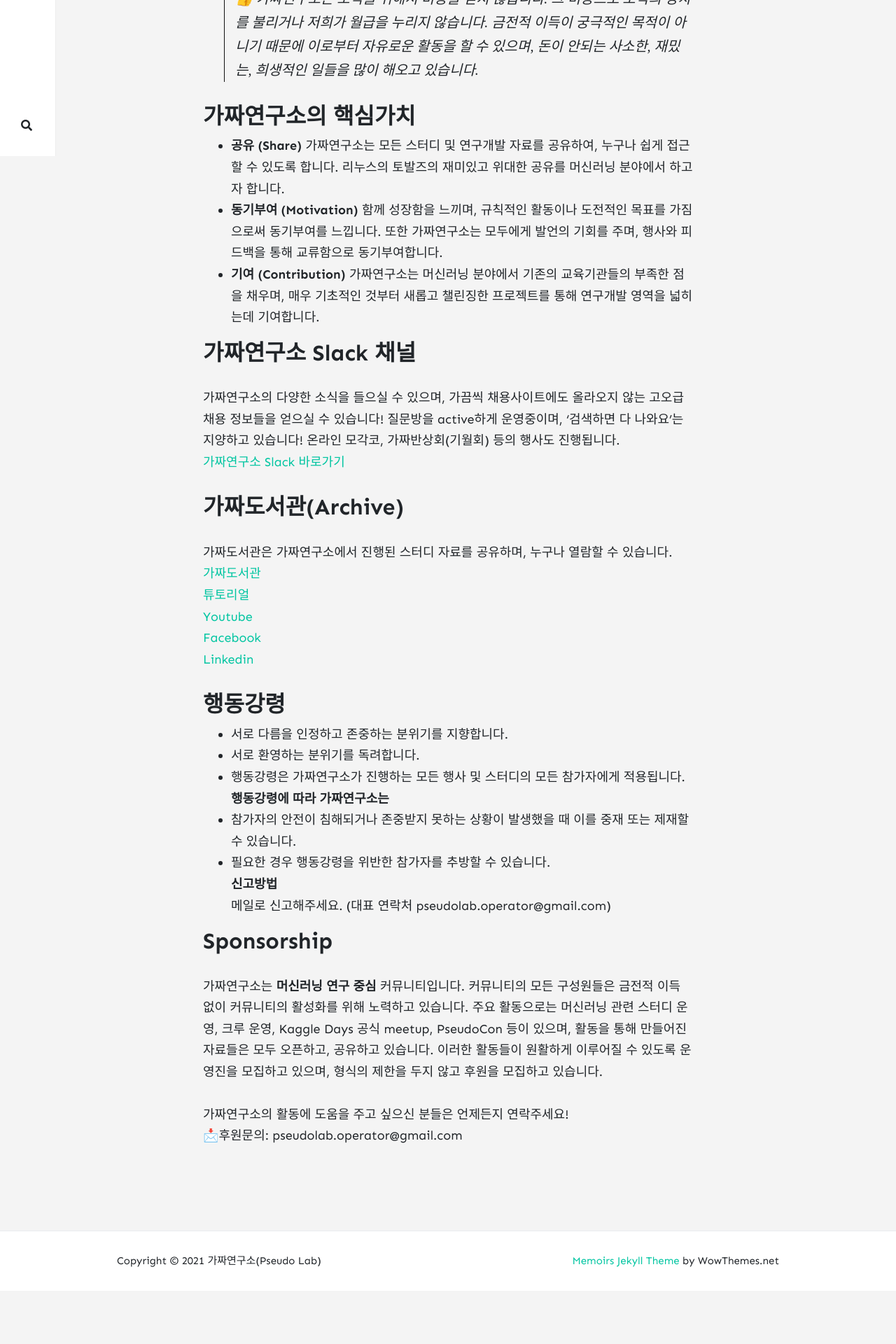
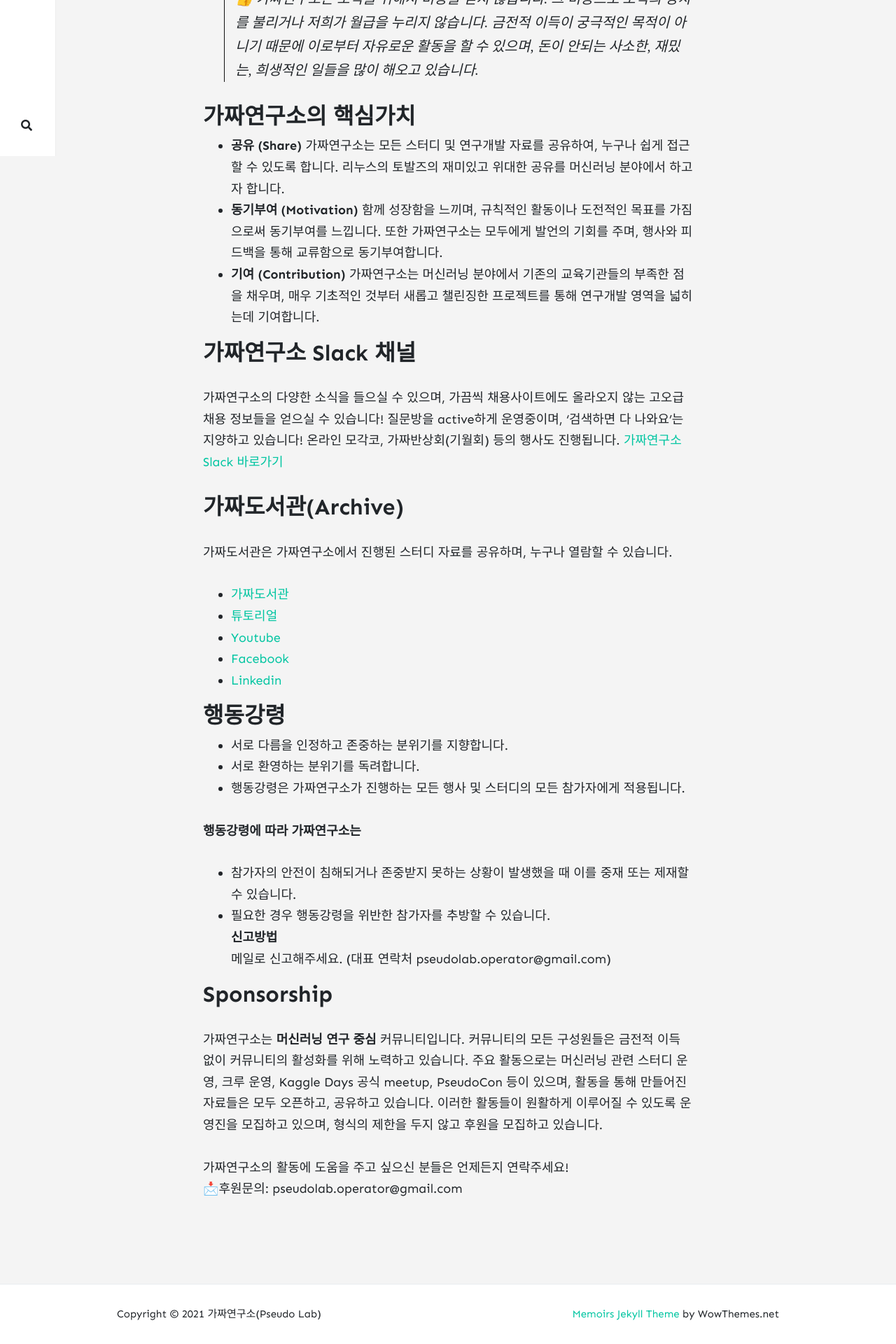
Before and after one commit to pseudolab/pseudolab.github.io, a Jekyll site: the page built from _pages/about.md, in a window 1280 px wide. Shown: the part 677-2597 px from the top of the page at 70% size. Built offline with Jekyll 4.4.1, drawn with Linux system fonts in a browser that asks for light colours; nearby versions of some CDN libraries; comment, search, counter and statistics services are not loaded; before the commit the page ends 2521 px from its top, so only the background shows below that.

```diff
--- a/_pages/about.md
+++ b/_pages/about.md
@@ -33,11 +33,11 @@ comments: False
 
 ## 가짜도서관(Archive)
 가짜도서관은 가짜연구소에서 진행된 스터디 자료를 공유하며, 누구나 열람할 수 있습니다.
-[가짜도서관](https://www.notion.so/Archive-5bc7ea712dca4ad0857fe1e1d40a7a08)
-[튜토리얼](https://pseudo-lab.github.io/Tutorial-Book/)
-[Youtube](https://www.youtube.com/channel/UCLxNgQ_Ir6Cuod9mkBBiPEw)
-[Facebook](https://www.facebook.com/groups/pseudolab/)
-[Linkedin](https://www.linkedin.com/company/pseudolab/)
+- [가짜도서관](https://www.notion.so/Archive-5bc7ea712dca4ad0857fe1e1d40a7a08)
+- [튜토리얼](https://pseudo-lab.github.io/Tutorial-Book/)
+- [Youtube](https://www.youtube.com/channel/UCLxNgQ_Ir6Cuod9mkBBiPEw)
+- [Facebook](https://www.facebook.com/groups/pseudolab/)
+- [Linkedin](https://www.linkedin.com/company/pseudolab/)
 
 
 
@@ -45,6 +45,7 @@ comments: False
 - 서로 다름을 인정하고 존중하는 분위기를 지향합니다.
 - 서로 환영하는 분위기를 독려합니다.
 - 행동강령은 가짜연구소가 진행하는 모든 행사 및 스터디의 모든 참가자에게 적용됩니다.
+
 **행동강령에 따라 가짜연구소는**
 - 참가자의 안전이 침해되거나 존중받지 못하는 상황이 발생했을 때 이를 중재 또는 제재할 수 있습니다.
 - 필요한 경우 행동강령을 위반한 참가자를 추방할 수 있습니다.
```
